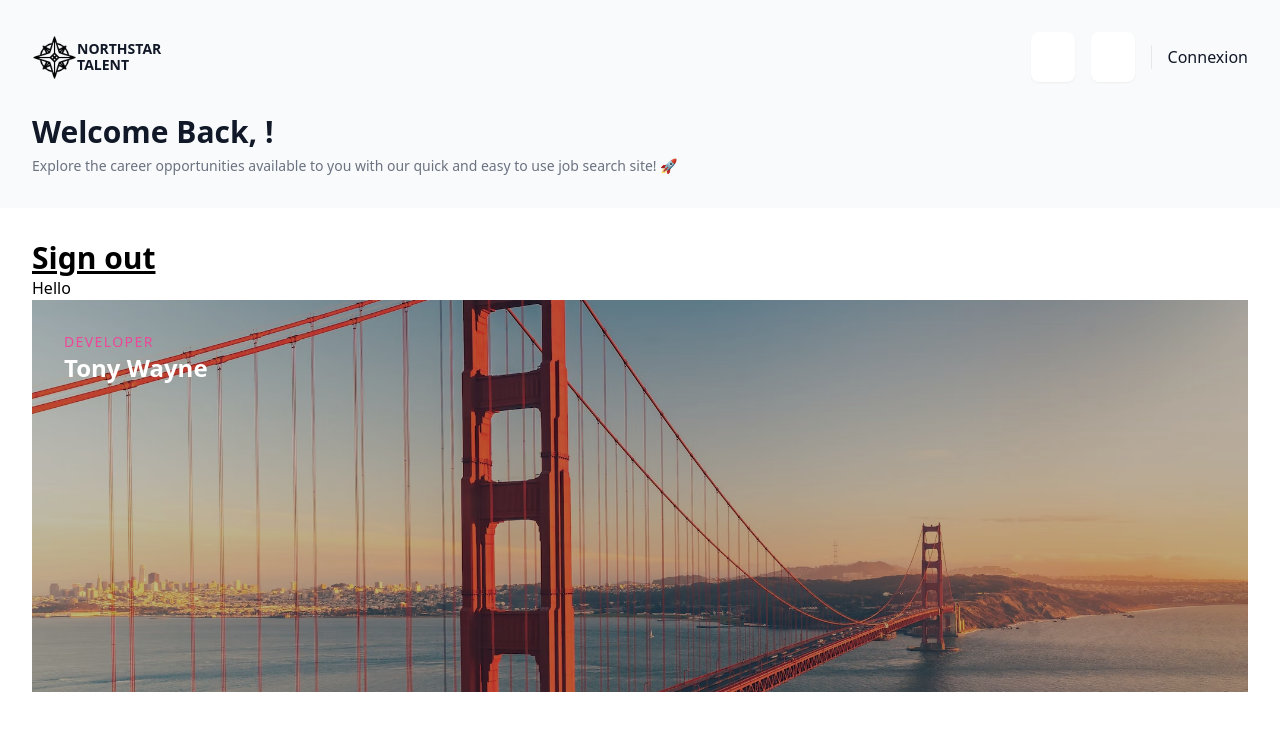
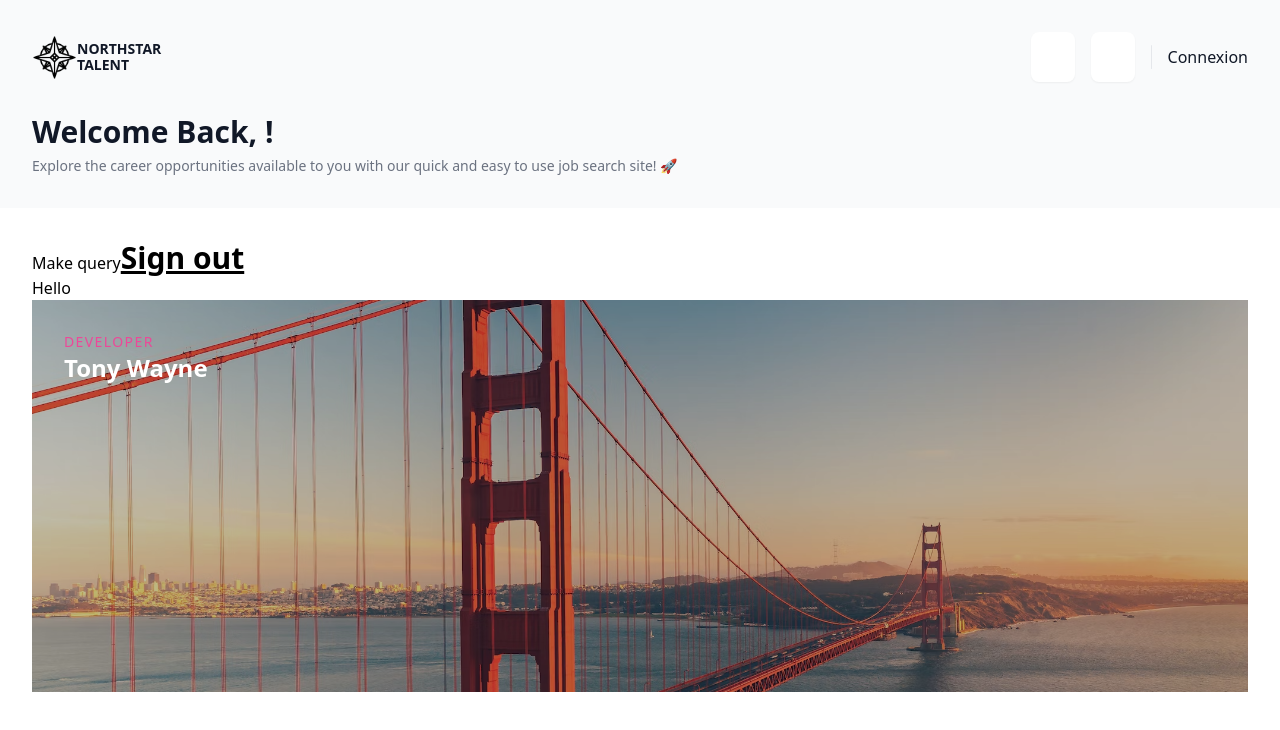
Before and after one commit to N-Georges/northstar, a Next.js app in the folder frontend/: page / in a window 1280 px wide. Shown: the top 730 px of the page. Built offline with nearby package versions, Linux system fonts and the light colour scheme; no server answers; some icons are missing.

Commit message:
</Layout>     </>   ); }Add query button to index page and make query to Hasura GraphQL API.

```diff
--- a/frontend/src/pages/index.tsx
+++ b/frontend/src/pages/index.tsx
@@ -1,14 +1,47 @@
 import Image from "next/image";
-import { useClerk, useUser } from "@clerk/clerk-react";
+import { useAuth, useClerk, useUser } from "@clerk/nextjs";
+
 import Layout from "@/components/layouts";
 
 export default function Home() {
   const { signOut } = useClerk();
   const { user } = useUser();
+  const { getToken } = useAuth();
+  const endpoint = process.env.NEXT_PUBLIC_HASURA_PROJECT_ENDPOINT;
+  const query = `query MyQuery {
+    users(where: {id: {_eq: "c96c5f1d-6469-4927-a69f-1ba7322b557c"}}) {
+      id
+      last_name
+      first_name
+      email
+    }
+  }`;
+
+  const makeQuery = async () => {
+    try {
+      const response = await fetch(endpoint as string, {
+        method: "POST",
+        headers: {
+          "Content-Type": "application/json",
+          Authorization: `Bearer ${await getToken({ template: "hasura" })}`,
+        },
+        body: JSON.stringify({ query }),
+      });
+      const data = await response.json();
+
+      // Do something with your data
+      console.log(data);
+    } catch (err) {
+      // Handle errors
+    }
+  };
 
   return (
     <>
       <Layout>
+        <button type="button" onClick={makeQuery}>
+          Make query
+        </button>
         <button className="text-3xl font-bold underline" onClick={() => signOut()}>
           Sign out
         </button>
```
